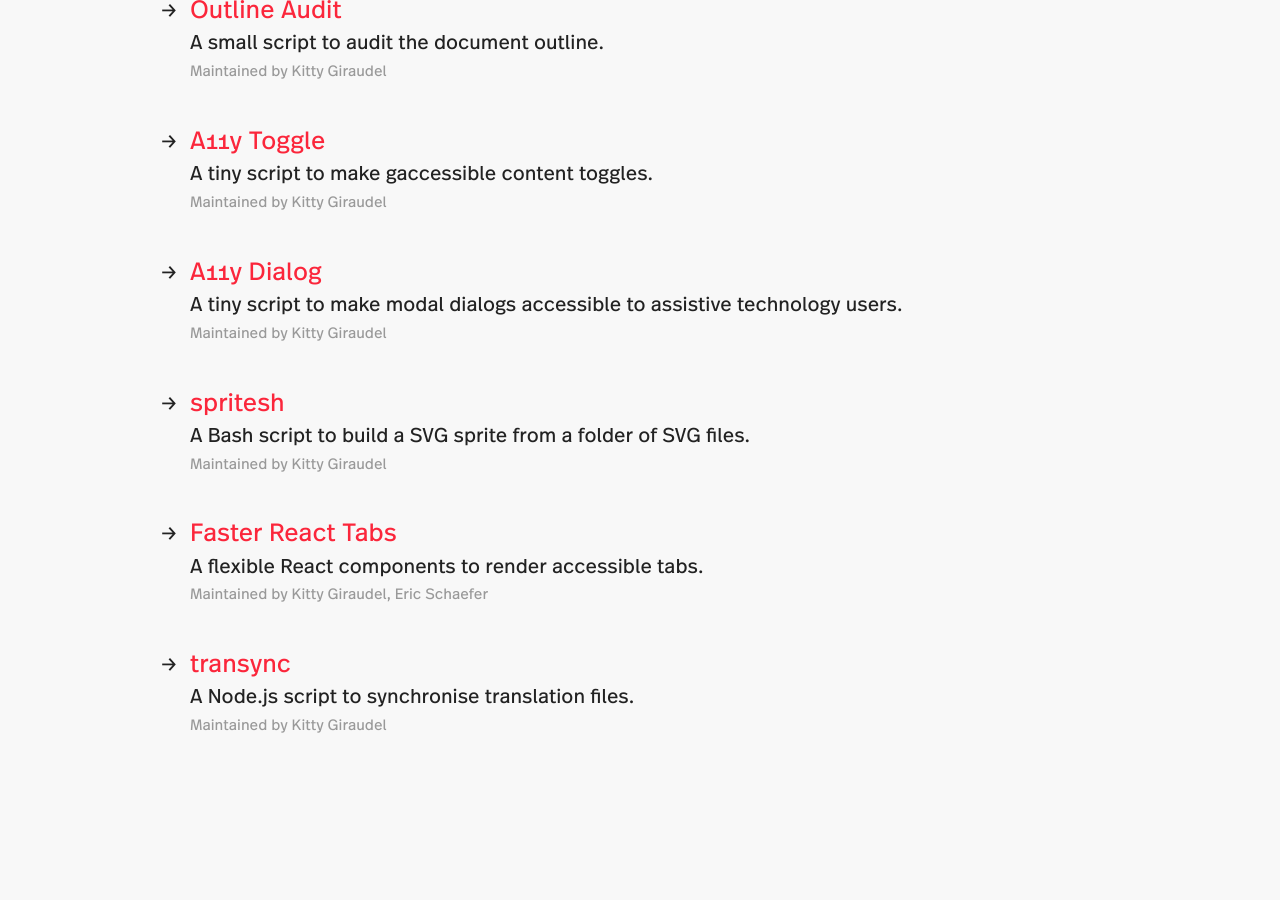
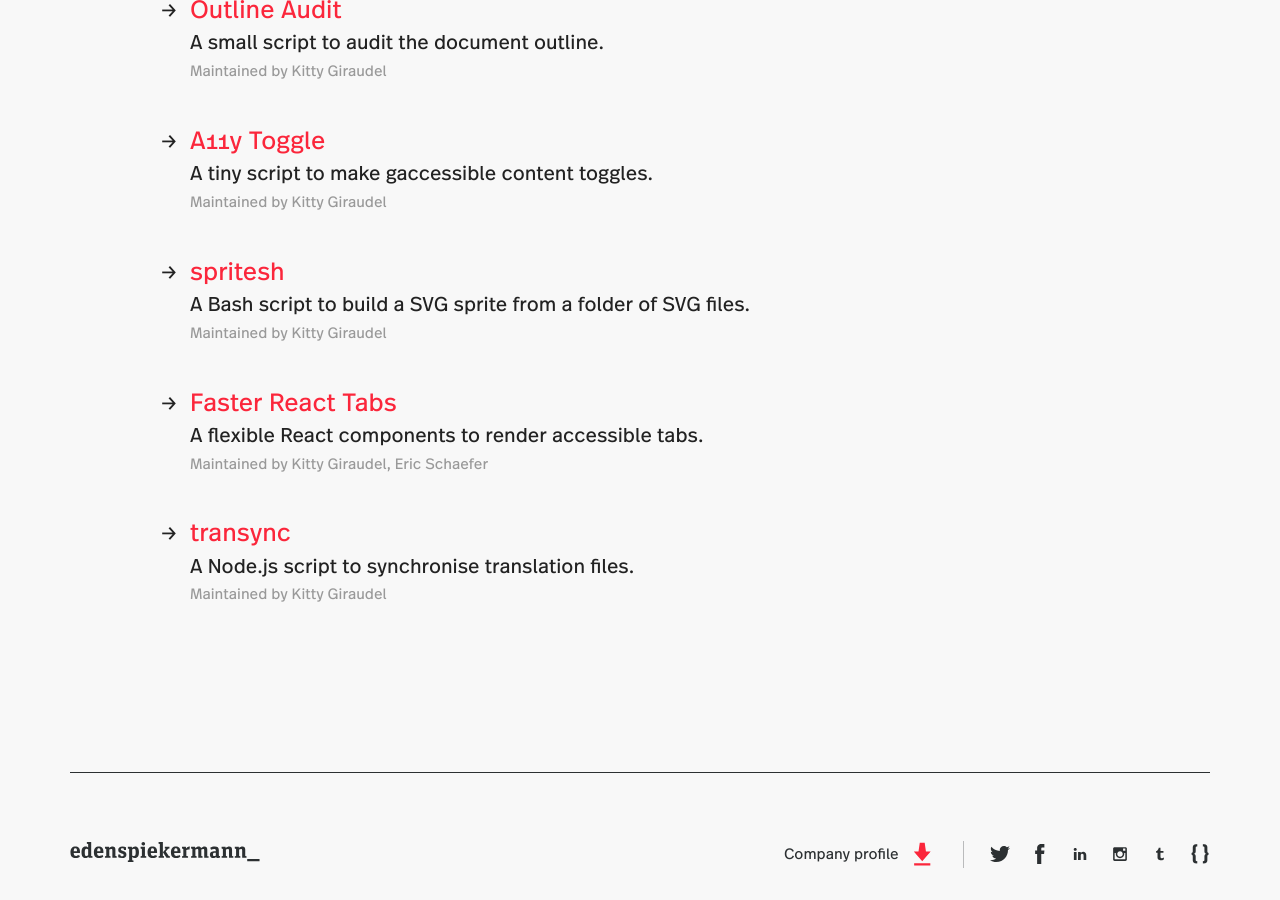
Before and after one commit to edenspiekermann/espi-devblog, a Jekyll site: the page built from oss/index.html, in a window 1280 px wide and 900 px high, scrolled down 565 px. Built offline with Jekyll 4.4.1, drawn with Linux system fonts in a browser that asks for light colours.

Commit message:
Remove project which is no longer maintained by ESPI

```diff
--- a/_data/oss.yml
+++ b/_data/oss.yml
@@ -11,11 +11,6 @@
 - name: A11y Toggle
   url: https://github.com/edenspiekermann/a11y-toggle
   description: A tiny script to make gaccessible content toggles.
-  maintained_by: kitty-giraudel
-
-- name: A11y Dialog
-  url: https://github.com/edenspiekermann/a11y-dialog
-  description: A tiny script to make modal dialogs accessible to assistive technology users.
   maintained_by: kitty-giraudel
 
 - name: spritesh
```
